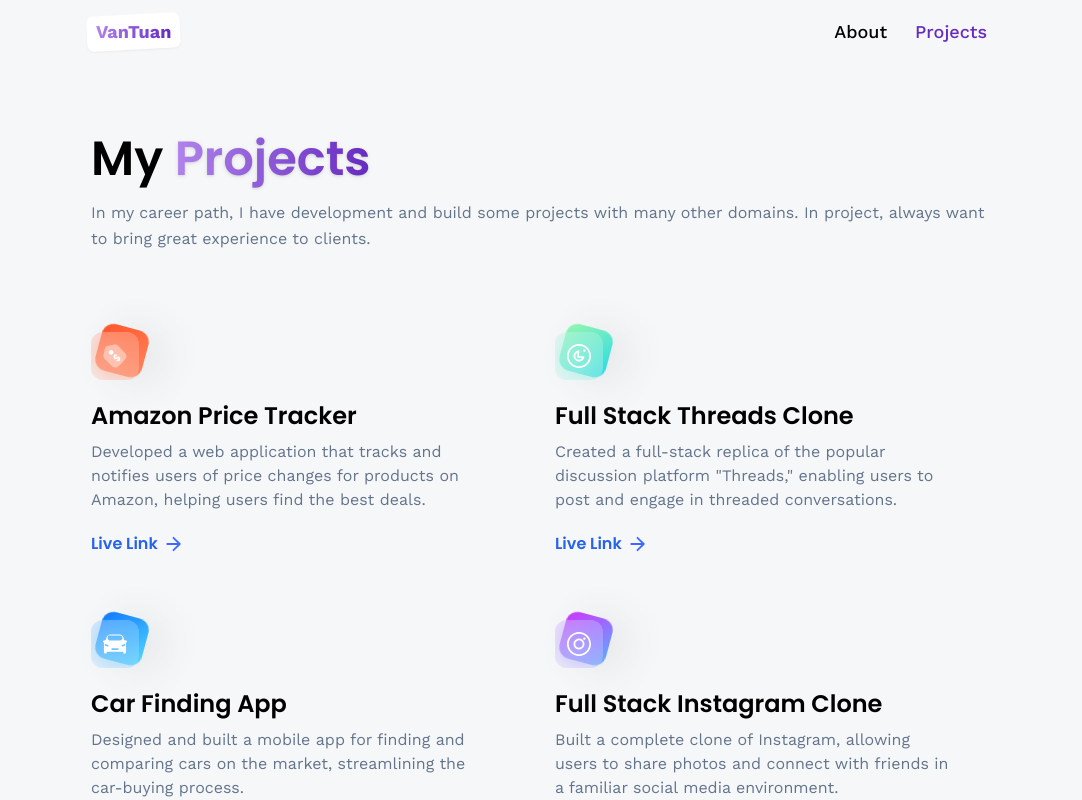
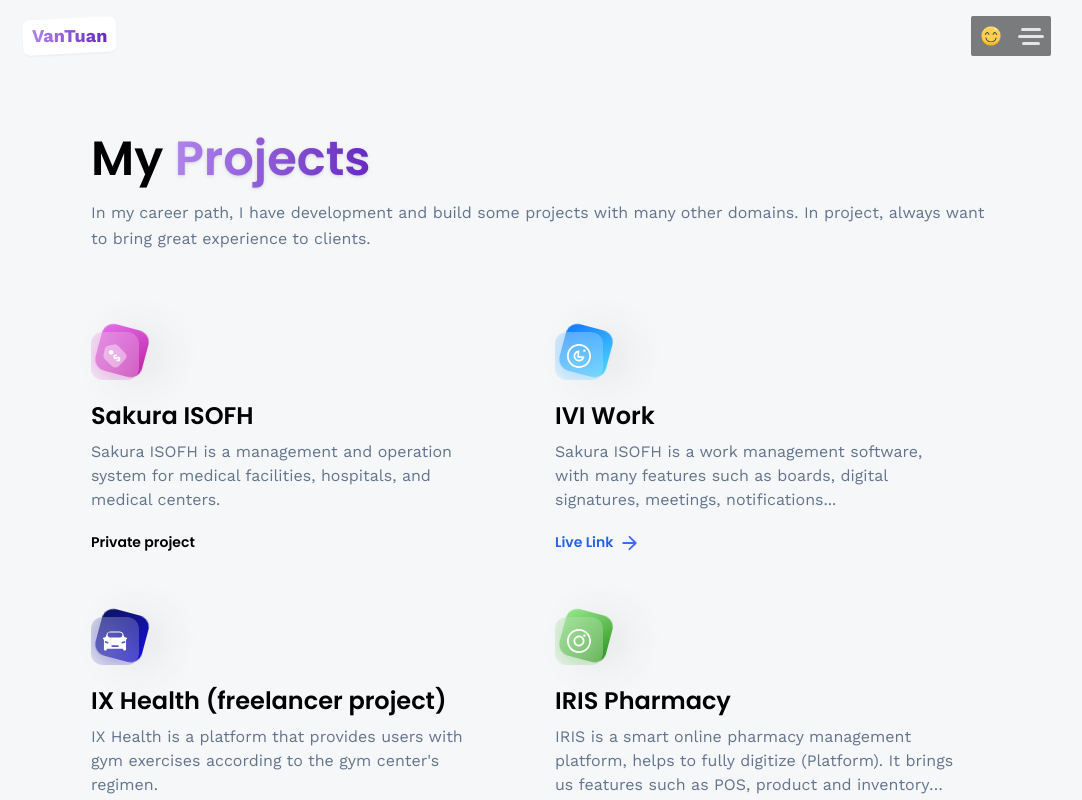
Before and after one commit to tuanngv244/3d_porfolio, a React (Vite) app: page /projects in a window 1280 px wide. Shown: the top 800 px of the page, without its empty margins (101-1183 px from the left). Built offline with nearby package versions, Linux system fonts and the light colour scheme; no server answers.

Commit message:
update projects and contact

```diff
--- a/src/components/Navbar.jsx
+++ b/src/components/Navbar.jsx
@@ -1,21 +1,25 @@
 import { NavLink } from "react-router-dom";
-
-import { logo } from "../assets/images";
+import { useState } from "react";
+import Smile from "../assets/images/smile.png";
 
 const Navbar = () => {
+  const [openNav, setOpenNav] = useState(false);
   return (
-    <header className="header">
+    <header className="header fixed top-0 left-0 z-[1000] w-full">
+      <div className="container">
         <NavLink to="/" className="w-fit-content  py-[2px] px-[5px] relative">
           <span className=" relative blue-gradient_text text-lg font-bold z-[2]">
             VanTuan
           </span>
           <span className="absolute z-[1] rounded-md scale-110 rotate-[-3deg] w-full h-full bg-white shadow-sm top-0 left-0"></span>
         </NavLink>
-      <nav className="flex text-lg gap-7 font-medium">
+        <nav className="nav">
+          <div className={`navList ${openNav ? "active" : ""}`}>
+            <img className="w-[20px] h-[20px]" src={Smile} />
             <NavLink
               to="/about"
               className={({ isActive }) =>
-            isActive ? "text-[#662ac0]" : "text-black"
+                isActive ? "!text-black" : "text-white"
               }
             >
               About
@@ -23,12 +27,30 @@
             <NavLink
               to="/projects"
               className={({ isActive }) =>
-            isActive ? "text-[#662ac0]" : "text-black"
+                isActive ? "!text-black" : "text-white"
               }
             >
               Projects
             </NavLink>
+            <NavLink
+              to="/contact"
+              className={({ isActive }) =>
+                isActive ? "!text-black" : "text-white"
+              }
+            >
+              Contact
+            </NavLink>
+          </div>
+          <div
+            onClick={() => setOpenNav((prev) => !prev)}
+            className="hamburger"
+          >
+            <span></span>
+            <span></span>
+            <span></span>
+          </div>
         </nav>
+      </div>
     </header>
   );
 };
--- a/src/constants/index.js
+++ b/src/constants/index.js
@@ -109,16 +109,15 @@
 
 export const experiences = [
   {
-    title: "Tutor ReactJS Master Course",
+    title: "ReactJS Course Tutors",
     company_name: "CFD Circle",
     icon: cfd,
     iconBg: "rgb(222, 255, 251)",
     date: "May 2023 - Present 2024",
     points: [
-      "Developing and maintaining web applications using React.js and other related technologies.",
-      "Collaborating with cross-functional teams including designers, product managers, and other developers to create high-quality products.",
+      "Participating in ReactJS course tutors.",
+      "Developing and maintaining web applications using ReactJS and other related technologies.",
       "Implementing responsive design and ensuring cross-browser compatibility.",
-      "Participating in code reviews and providing constructive feedback to other developers.",
     ],
   },
   {
@@ -128,8 +127,8 @@
     iconBg: "rgb(238, 224, 246)",
     date: "Jul 2022 - Present 2024",
     points: [
-      "Developing and maintaining web applications using React.js and other related technologies.",
-      "Collaborating with cross-functional teams including designers, product managers, and other developers to create high-quality products.",
+      "Developing and maintaining web applications using ReactJS, NextJS and other related technologies.",
+      "Collaborating with cross-functional teams including designers, product managers,quality controls and other developers to create high-quality products.",
       "Implementing responsive design and ensuring cross-browser compatibility.",
       "Participating in code reviews and providing constructive feedback to other developers.",
     ],
@@ -141,10 +140,10 @@
     iconBg: "rgb(243, 219, 219)",
     date: "Jun 2021 - Jun 2022",
     points: [
-      "Developing and maintaining web applications using React.js and other related technologies.",
+      "Developing and maintaining web applications using ReactJS, NextJS and other related technologies.",
       "Collaborating with cross-functional teams including designers, product managers, and other developers to create high-quality products.",
       "Implementing responsive design and ensuring cross-browser compatibility.",
-      "Participating in code reviews and providing constructive feedback to other developers.",
+      "Learn and build up skills ReactJS/NextJS",
     ],
   },
 ];
@@ -170,50 +169,63 @@
 export const projects = [
   {
     iconUrl: pricewise,
-    theme: "btn-back-red",
-    name: "Amazon Price Tracker",
+    theme: "btn-back-pink",
+    name: "Sakura ISOFH",
     description:
-      "Developed a web application that tracks and notifies users of price changes for products on Amazon, helping users find the best deals.",
-    link: "https://github.com/adrianhajdin/pricewise",
+      "Sakura ISOFH is a management and operation system for medical facilities, hospitals, and medical centers.",
   },
   {
     iconUrl: threads,
-    theme: "btn-back-green",
-    name: "Full Stack Threads Clone",
+    theme: "btn-back-blue",
+    name: "IVI Work",
     description:
-      'Created a full-stack replica of the popular discussion platform "Threads," enabling users to post and engage in threaded conversations.',
-    link: "https://github.com/adrianhajdin/threads",
+      "Sakura ISOFH is a work management software, with many features such as boards, digital signatures, meetings, notifications...",
+    link: "https://iviwork.isofh.com",
   },
   {
     iconUrl: car,
-    theme: "btn-back-blue",
-    name: "Car Finding App",
+    theme: "btn-back-purple",
+    name: "IX Health (freelancer project) ",
     description:
-      "Designed and built a mobile app for finding and comparing cars on the market, streamlining the car-buying process.",
-    link: "https://github.com/adrianhajdin/project_next13_car_showcase",
+      "IX Health is a platform that provides users with gym exercises according to the gym center's regimen.",
+    link: "https://me.ix-health.com/",
   },
   {
     iconUrl: snapgram,
-    theme: "btn-back-pink",
-    name: "Full Stack Instagram Clone",
+    theme: "btn-back-green",
+    name: "IRIS Pharmacy",
     description:
-      "Built a complete clone of Instagram, allowing users to share photos and connect with friends in a familiar social media environment.",
-    link: "https://github.com/adrianhajdin/social_media_app",
+      "IRIS is a smart online pharmacy management platform, helps to fully digitize (Platform). It brings us features such as POS, product and inventory manager, reports,...",
+    link: "https://ipharma.vn/",
   },
   {
     iconUrl: estate,
-    theme: "btn-back-black",
-    name: "Real-Estate Application",
+    theme: "btn-back-yellow",
+    name: "JOBS ON DEMAND",
     description:
-      "Developed a web application for real estate listings, facilitating property searches and connecting buyers with sellers.",
-    link: "https://github.com/adrianhajdin/projects_realestate",
+      "JobsOnDemand (JOD), an Aptus company, started in 2015 by creating a secure platform that instantly connects hirers with freelancers (platform).",
+    link: "https://www.jodapp.com/",
   },
   {
     iconUrl: summiz,
-    theme: "btn-back-yellow",
-    name: "AI Summarizer Application",
+    theme: "btn-back-green",
+    name: "BAMBUUP",
     description:
-      "App that leverages AI to automatically generate concise & informative summaries from lengthy text content, or blogs.",
-    link: "https://github.com/adrianhajdin/project_ai_summarizer",
+      "Bambuup is the platform supported for connecting startup potention and investments.",
+    link: "https://bambuup.com/",
+  },
+  {
+    iconUrl: summiz,
+    theme: "btn-back-black",
+    name: "Portfolio",
+    description: "Personal project.",
+    link: "https://vantuan2404.github.io/Tuan",
+  },
+  {
+    iconUrl: summiz,
+    theme: "btn-back-blue",
+    name: "Furnitown",
+    description: "Personal project.",
+    link: "https://vantuan2404.github.io/Furnitown/",
   },
 ];
--- a/src/index.css
+++ b/src/index.css
@@ -50,8 +50,8 @@
     @apply text-white bg-gradient-to-r from-[#00c6ff] to-[#0072ff] focus:ring-4 focus:outline-none focus:ring-blue-300 font-medium rounded-lg text-sm w-full sm:w-auto px-5 py-2.5 text-center;
   }
 
-  .header {
-    @apply flex justify-between items-center sm:px-16 px-8 py-4 max-w-5xl mx-auto absolute top-0 bg-transparent z-10 right-0 left-0;
+  .container {
+    @apply flex justify-between items-center sm:px-16 p-4 max-w-6xl mx-auto;
   }
 
   .footer {
@@ -119,7 +119,7 @@
 }
 
 .block-container .btn-back-green {
-  background: linear-gradient(135deg, #adfda2 -20%, #11d3f3 120%);
+  background: linear-gradient(135deg, #adfda2 -20%, #157e05 120%);
 }
 
 .block-container .btn-back-yellow {
@@ -135,11 +135,14 @@
 }
 
 .block-container .btn-back-pink {
-  background: linear-gradient(135deg, #e81cff -20%, #40c9ff 120%);
+  background: linear-gradient(135deg, #ed81f9 -20%, #b41096 120%);
 }
 
 .block-container .btn-back-black {
   background: linear-gradient(135deg, #0a1647 -20%, #e4e7e4 120%);
+}
+.block-container .btn-back-purple {
+  background: linear-gradient(135deg, #0a1647 -20%, #190df3 120%);
 }
 
 .block-container .btn-front {
@@ -196,3 +199,127 @@
   background-color: rgb(255, 255, 255);
   border-radius: 4px;
 }
+
+.trunc-text {
+  text-overflow: ellipsis;
+  overflow: hidden;
+  -webkit-line-clamp: 3;
+  display: -webkit-inline-box;
+  -webkit-box-orient: vertical;
+  min-height: 72px;
+}
+
+::-webkit-scrollbar {
+  width: 5px;
+}
+
+/* Track */
+::-webkit-scrollbar-track {
+  border-radius: 12px;
+}
+
+/* Handle */
+::-webkit-scrollbar-thumb {
+  background: linear-gradient(135deg, #0a1647 -20%, #e4e7e4 120%);
+  border-radius: 10px;
+}
+
+/* Handle on hover */
+::-webkit-scrollbar-thumb:hover {
+  background: #b30000;
+}
+
+.hamburger {
+  position: relative;
+  width: 40px;
+  height: 40px;
+  display: flex;
+  align-items: center;
+  justify-content: center;
+  flex-direction: column;
+  cursor: pointer;
+  gap: 4px 0;
+  margin-left: auto;
+  background-color: rgba(000, 000, 000, 0.5);
+  mix-blend-mode: difference;
+  -webkit-backdrop-filter: blur(20px);
+  backdrop-filter: blur(20px);
+  border-top-right-radius: 2px;
+  border-bottom-right-radius: 2px;
+  padding: 0 5px;
+  span {
+    content: "";
+    display: block;
+    /* position: absolute; */
+    width: 26px;
+    height: 3px;
+    background-color: rgba(255, 255, 255, 0.8);
+    mix-blend-mode: difference;
+    border-radius: 2px;
+    &:first-child {
+      animation: scaleable 1.5s linear infinite;
+    }
+    &:last-child {
+      animation: scaleable 3s linear infinite;
+    }
+  }
+}
+
+@keyframes scaleable {
+  0% {
+    width: 16px;
+  }
+  50% {
+    width: 26px;
+  }
+  100% {
+    width: 16px;
+  }
+}
+
+.nav {
+  --w-navbar: 215px;
+  display: flex;
+  align-items: center;
+  flex-wrap: nowrap;
+  position: relative;
+  margin-left: auto;
+  transition: all 0.4s;
+
+  .navList {
+    border-top-left-radius: 2px;
+    border-bottom-left-radius: 2px;
+    position: absolute;
+    height: 100%;
+    background-color: rgba(000, 000, 000, 0.5);
+    mix-blend-mode: difference;
+    -webkit-backdrop-filter: blur(20px);
+    backdrop-filter: blur(20px);
+    display: flex;
+    align-items: center;
+    gap: 0 10px;
+    width: 40px;
+    right: 40px;
+    padding: 0 10px;
+    margin-left: auto;
+    overflow: hidden;
+    transition: all 0.3s;
+
+    a {
+      font-size: 14px;
+      font-weight: bold;
+      color: white;
+    }
+  }
+
+  &:hover {
+    .navList {
+      width: var(--w-navbar);
+      transition: all 0.3s;
+    }
+  }
+  .active {
+    width: var(--w-navbar);
+    transition: all 0.3s;
+  }
+}
--- a/src/pages/Projects.jsx
+++ b/src/pages/Projects.jsx
@@ -38,13 +38,16 @@
               <h4 className="text-2xl font-poppins font-semibold">
                 {project.name}
               </h4>
-              <p className="mt-2 text-slate-500">{project.description}</p>
+              <p className="mt-2 text-slate-500 trunc-text">
+                {project.description}
+              </p>
+              {project?.link ? (
                 <div className="mt-5 flex items-center gap-2 font-poppins">
                   <Link
                     to={project.link}
                     target="_blank"
                     rel="noopener noreferrer"
-                  className="font-semibold text-blue-600"
+                    className="text-[14px] font-semibold text-blue-600"
                   >
                     Live Link
                   </Link>
@@ -54,14 +57,15 @@
                     className="w-4 h-4 object-contain"
                   />
                 </div>
+              ) : (
+                <p className="font-poppins mt-5 text-[14px] font-semibold text-black-600">
+                  Private project
+                </p>
+              )}
             </div>
           </div>
         ))}
       </div>
-
-      <hr className="border-slate-200" />
-
-      <CTA />
     </section>
   );
 };
```
Also changed, not shown: src/pages/About.jsx (+6 -4 lines), src/pages/Contact.jsx (+5 -8 lines), src/pages/Home.jsx (+4 -3 lines), src/assets/images/smile.png (added). Lines whose indentation alone changed are shown as unchanged.
